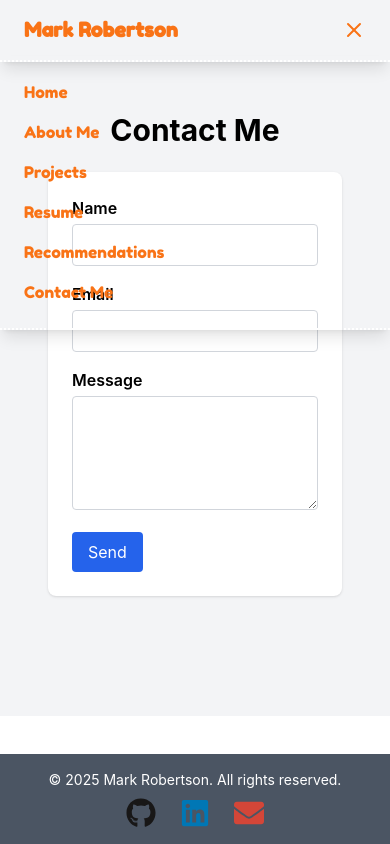
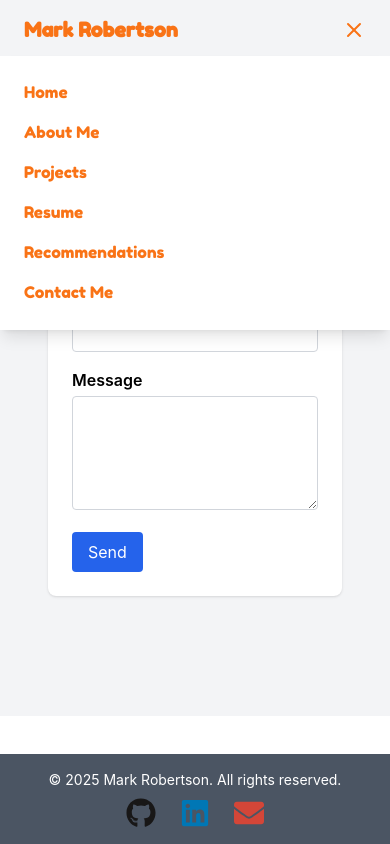
Before and after one commit to MarkRobertson67/MarkRobertson67.github.io, a React (Create React App) app: page /contact in a window 390 px wide. Both pictures are taken after a click on the button 354 px from the left and 30 px from the top of the page. Built offline with nearby package versions, Linux system fonts and the light colour scheme.

Commit message:
Removed padding/scroll on contact me mobile and gave mobile menu a white BG

```diff
--- a/src/components/navbar/Navbar.js
+++ b/src/components/navbar/Navbar.js
@@ -57,14 +57,14 @@ function Navbar() {
         </button>
       </div>
 
-      {/* Mobile Menu (slide-down, fully transparent) */}
+      {/* Mobile Menu (slide-down, white bg) */}
       {isOpen && (
         <div
           className="
             md:hidden
             fixed top-14 left-0
             w-full
-            bg-transparent
+            bg-white
             border-b-2 border-dotted border-white
             text-orange-500
             p-6
--- a/src/pages/contactme/ContactMe.js
+++ b/src/pages/contactme/ContactMe.js
@@ -52,7 +52,7 @@ function ContactMe() {
 
 
   return (
-    <div className="min-h-[calc(100vh-8rem)] bg-gray-100 p-6 md:p-10 flex flex-col items-center">
+    <div className="min-h-[calc(100vh-15rem)] bg-gray-100 p-6 md:p-10 flex flex-col items-center">
       <h2 className="text-3xl font-bold mb-6">Contact Me</h2>
       <form
         onSubmit={handleSubmit}
```
